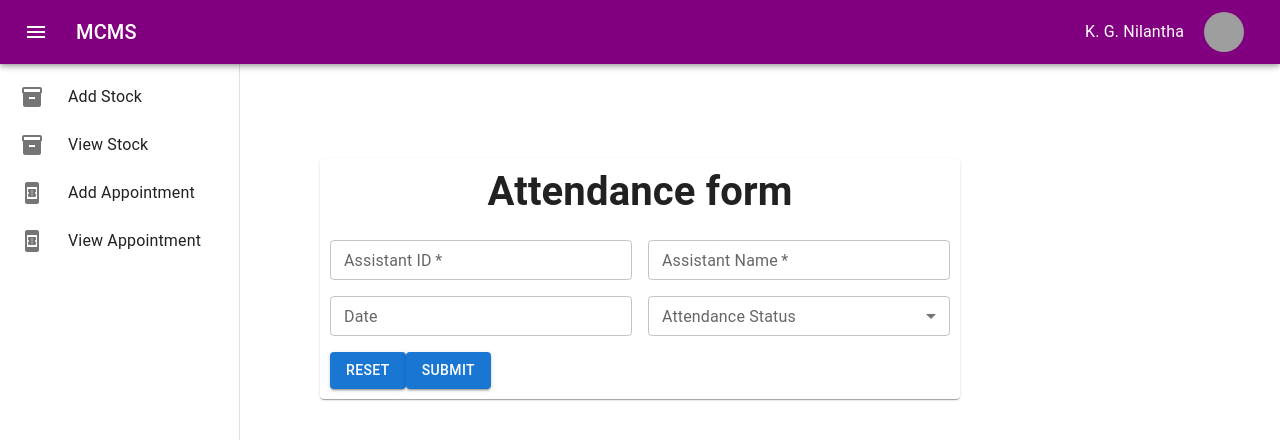
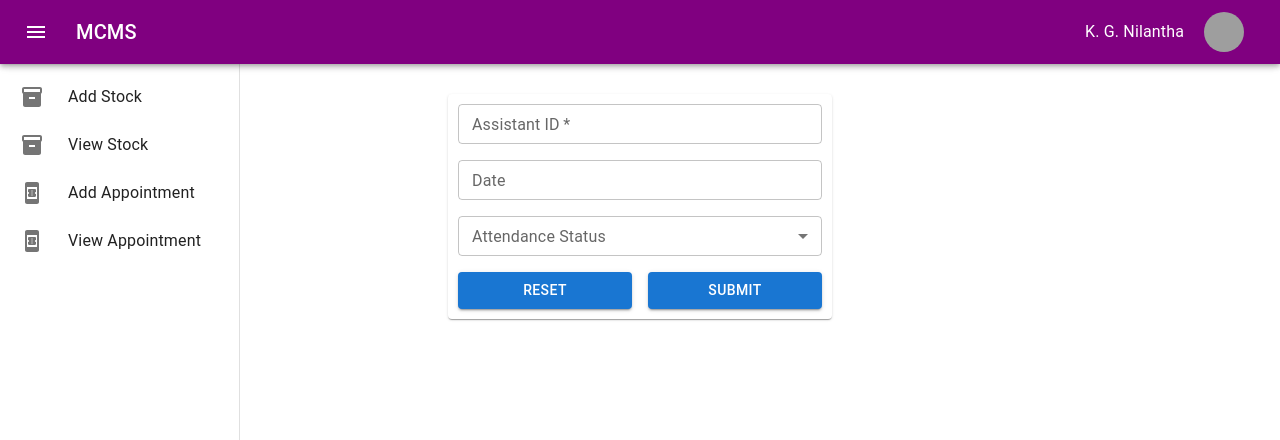
Before and after one commit to JosephLahiru/mcms_web, a React (Create React App) app in the folder frontend/: page /get_attendance in a window 1280 px wide. Shown: the top 440 px of the page. Built offline with nearby package versions, Linux system fonts and the light colour scheme; grey boxes are pictures that could not be loaded.

Commit message:
remove assistant name

```diff
--- a/frontend/src/components/GetAttendance/index.js
+++ b/frontend/src/components/GetAttendance/index.js
@@ -14,10 +14,10 @@ import {
 import { AdapterDayjs } from '@mui/x-date-pickers/AdapterDayjs';
 import { LocalizationProvider } from '@mui/x-date-pickers/LocalizationProvider';
 import { DatePicker } from '@mui/x-date-pickers/DatePicker';
+import dayjs from 'dayjs';
 
 function GetAttendance() {
   const [assistantId, setAssistantId] = useState('');
-  const [assistantName, setAssistantName] = useState('');
   const [date, setDate] = useState(null);
   const [attendanceStatus, setAttendanceStatus] = useState('');
   const [error, setError] = useState(false);
@@ -25,13 +25,17 @@ function GetAttendance() {
   const handleSubmit = async (event) => {
     event.preventDefault();
 
-    if (!assistantId || !assistantName || !date || !attendanceStatus) {
+    console.log(assistantId, date, attendanceStatus);
+
+    if (!assistantId || !date || !attendanceStatus) {
       setError(true);
       toast.error('Please fill all the fields...', {
         position: toast.POSITION.TOP_RIGHT,
       });
       return;
     }
+
+    const formattedDate = date ? dayjs(date).format('YYYY-MM-DD') : null;
 
     try {
       const response = await fetch('http://158.101.10.103/set_attendance', {
@@ -41,8 +45,7 @@ function GetAttendance() {
         },
         body: JSON.stringify({
           assist_id: assistantId,
-          assist_name: assistantName,
-          date: date,
+          date: formattedDate,
           status: attendanceStatus,
         }),
       });
@@ -77,20 +80,16 @@ function GetAttendance() {
 
   const handleReset = () => {
     setAssistantId('');
-    setAssistantName('');
     setDate('');
     setAttendanceStatus('');
     setError(false);
   };
 
   return (
-    <Paper sx={{ width: '50%', overflow: 'hidden', padding: '10px', margin: '10% 25%' }}>
+    <Paper sx={{ width: '30%', overflow: 'hidden', padding: '10px', margin: '5% auto' }}>
       <FormControl onSubmit={handleSubmit}>
         <Grid container spacing={2}>
           <Grid item xs={12}>
-            <h1>Attendance form</h1>
-          </Grid>
-          <Grid item xs={6}>
             <TextField
               size="small"
               fullWidth
@@ -105,22 +104,7 @@ function GetAttendance() {
               </InputLabel>
             ) : null}
           </Grid>
-          <Grid item xs={6}>
-            <TextField
-              size="small"
-              fullWidth
-              value={assistantName}
-              onChange={(event) => setAssistantName(event.target.value)}
-              label="Assistant Name"
-              required
-            />
-            {error && assistantName.length <= 0 ? (
-              <InputLabel className="input-validation-error">
-                Assistant Name can't be empty
-              </InputLabel>
-            ) : null}
-          </Grid>
-          <Grid item xs={6}>
+          <Grid item xs={12}>
           <LocalizationProvider dateAdapter={AdapterDayjs}>
             <DatePicker
               size="small"
@@ -135,7 +119,7 @@ function GetAttendance() {
             {error && date.length <= 0 ?
               <InputLabel className="input-validation-error">Date can't be Empty</InputLabel> : ""}
           </Grid>
-          <Grid item xs={6}>
+          <Grid item xs={12}>
             <FormControl fullWidth size="small">
               <InputLabel id="demo-simple-select-label">Attendance Status</InputLabel>
               <Select
@@ -151,9 +135,9 @@ function GetAttendance() {
                 <MenuItem value="" disabled>
                   Select an option
                 </MenuItem>
-                <MenuItem value="present">Present</MenuItem>
-                <MenuItem value="absent">Absent</MenuItem>
-                <MenuItem value="late">Late</MenuItem>
+                <MenuItem value="1">Present</MenuItem>
+                <MenuItem value="0">Absent</MenuItem>
+                <MenuItem value="2">Late</MenuItem>
               </Select>
             </FormControl>
             {error && attendanceStatus.length <= 0 ? (
@@ -162,11 +146,13 @@ function GetAttendance() {
               </InputLabel>
             ) : null}
           </Grid>
-          <Grid item xs={12}>
-            <Button variant="contained" color="primary" onClick={handleReset}>
+          <Grid item xs={6}>
+            <Button sx={{ width: "100%" }} variant="contained" color="primary" onClick={handleReset}>
               Reset
             </Button>
-            <Button variant="contained" color="primary" onClick={handleSubmit}>
+          </Grid>
+          <Grid item xs={6}>
+            <Button sx={{ width: "100%" }} variant="contained" color="primary" onClick={handleSubmit}>
               Submit
             </Button>
           </Grid>
```
